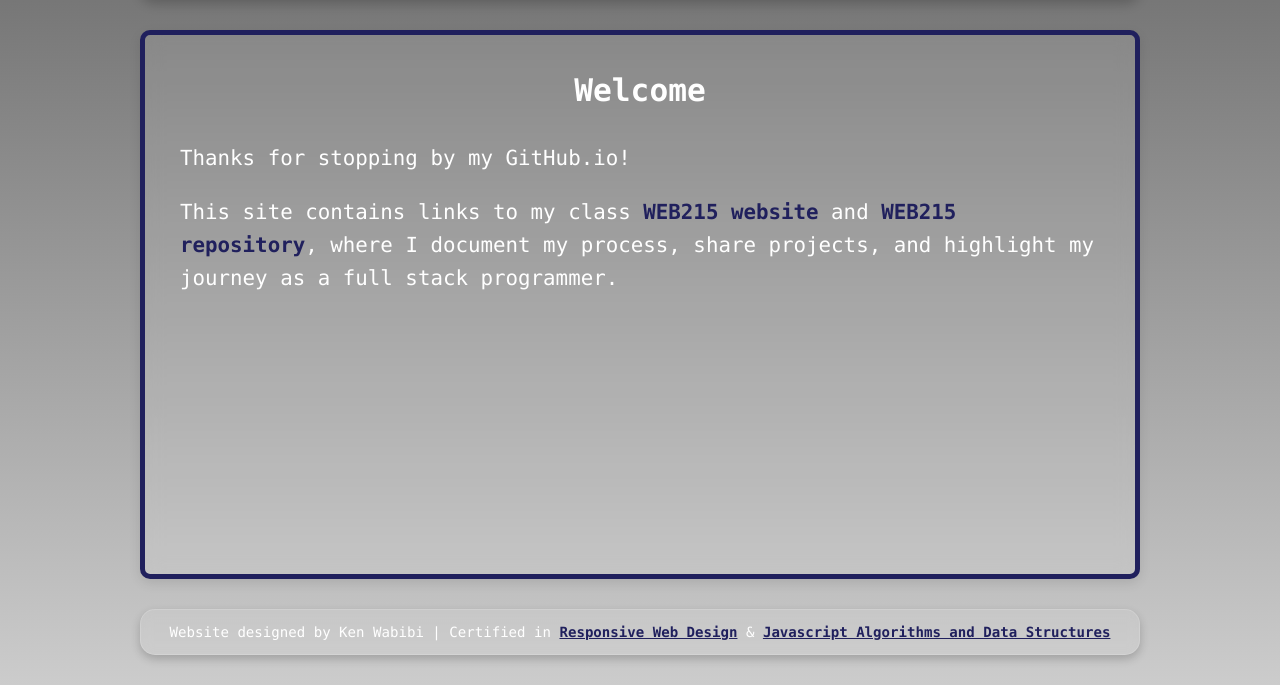
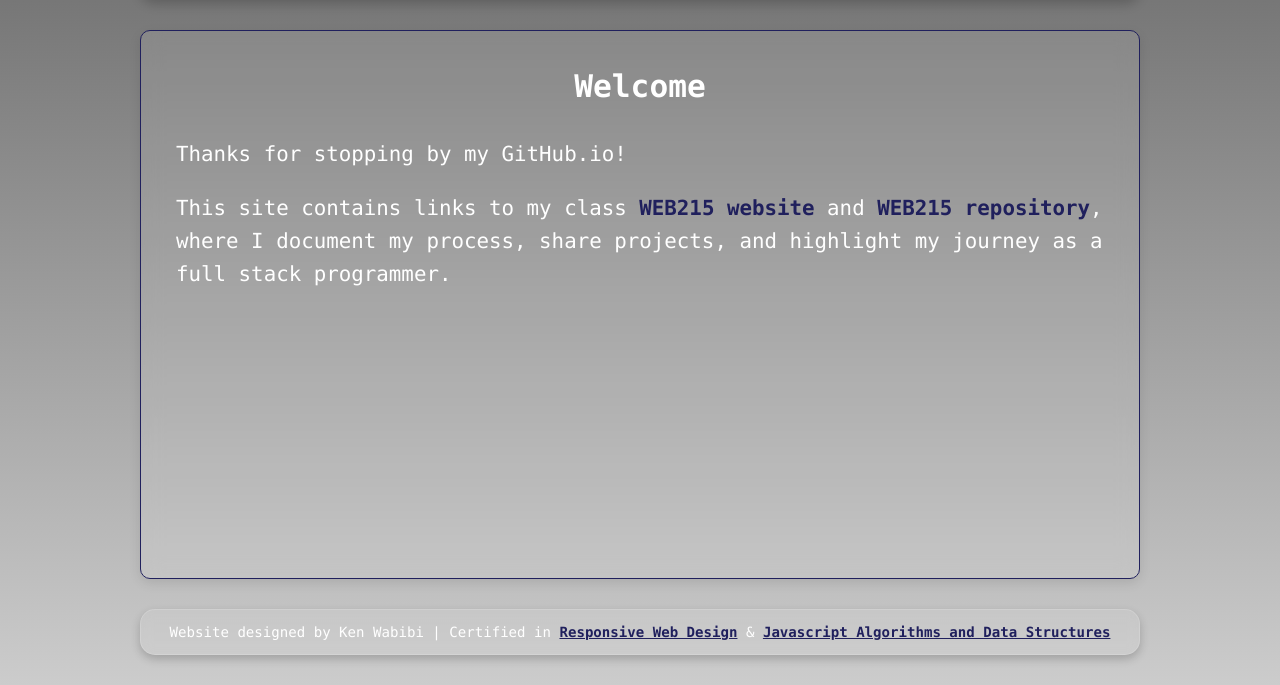
Before and after one commit to KenLWabibi/KenLWabibi.github.io, a PHP site: page / in a window 1280 px wide. Shown: the part 135-820 px from the top of the page. Run offline with PHP 8.4, Linux system fonts and the light colour scheme.

Commit message:
Update github.css

```diff
--- a/styles/github.css
+++ b/styles/github.css
@@ -64,7 +64,7 @@ main {
     backdrop-filter: blur(10px);
     color: #fff;
     box-shadow: 0 4px 12px rgba(0, 0, 0, 0.1);
-    border: 5px solid #20205D;
+    border: thin solid #20205D;
     padding: 35px;
     padding-top: 5px;
     box-sizing: border-box;
```
